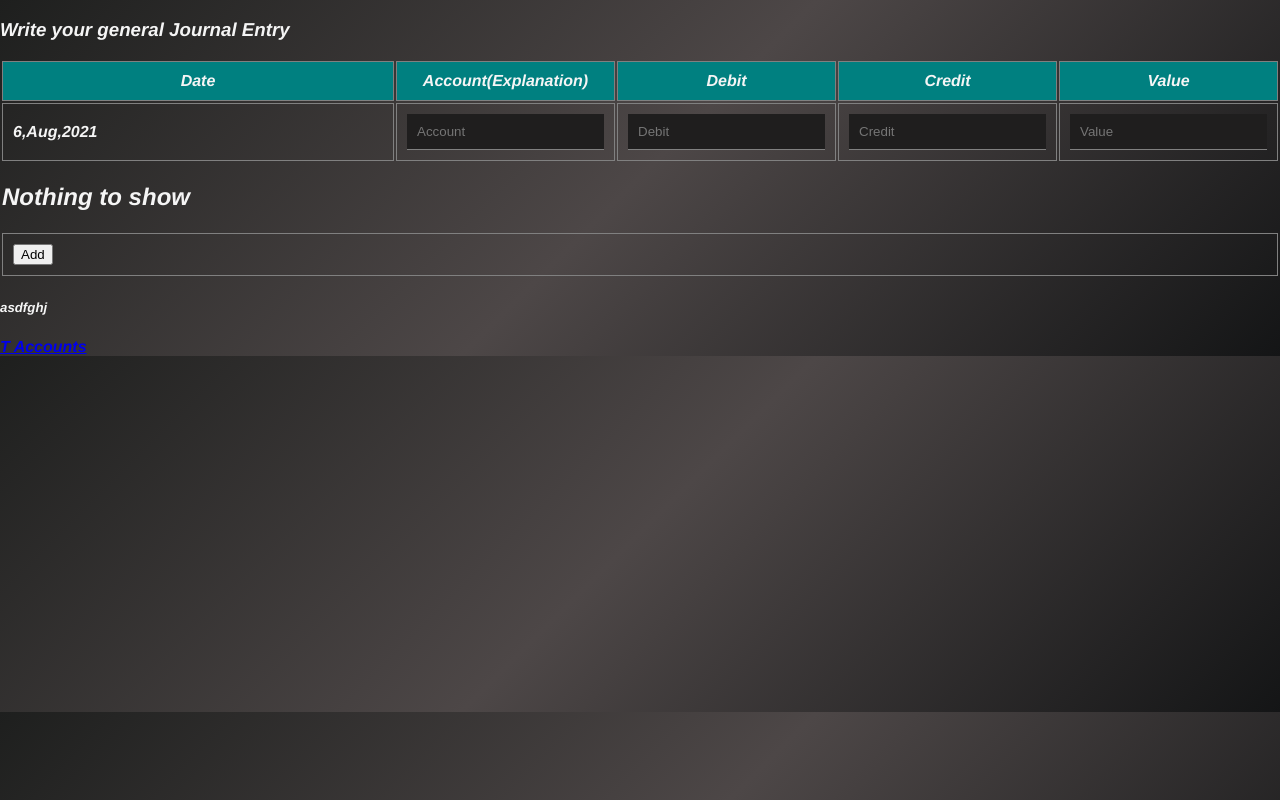
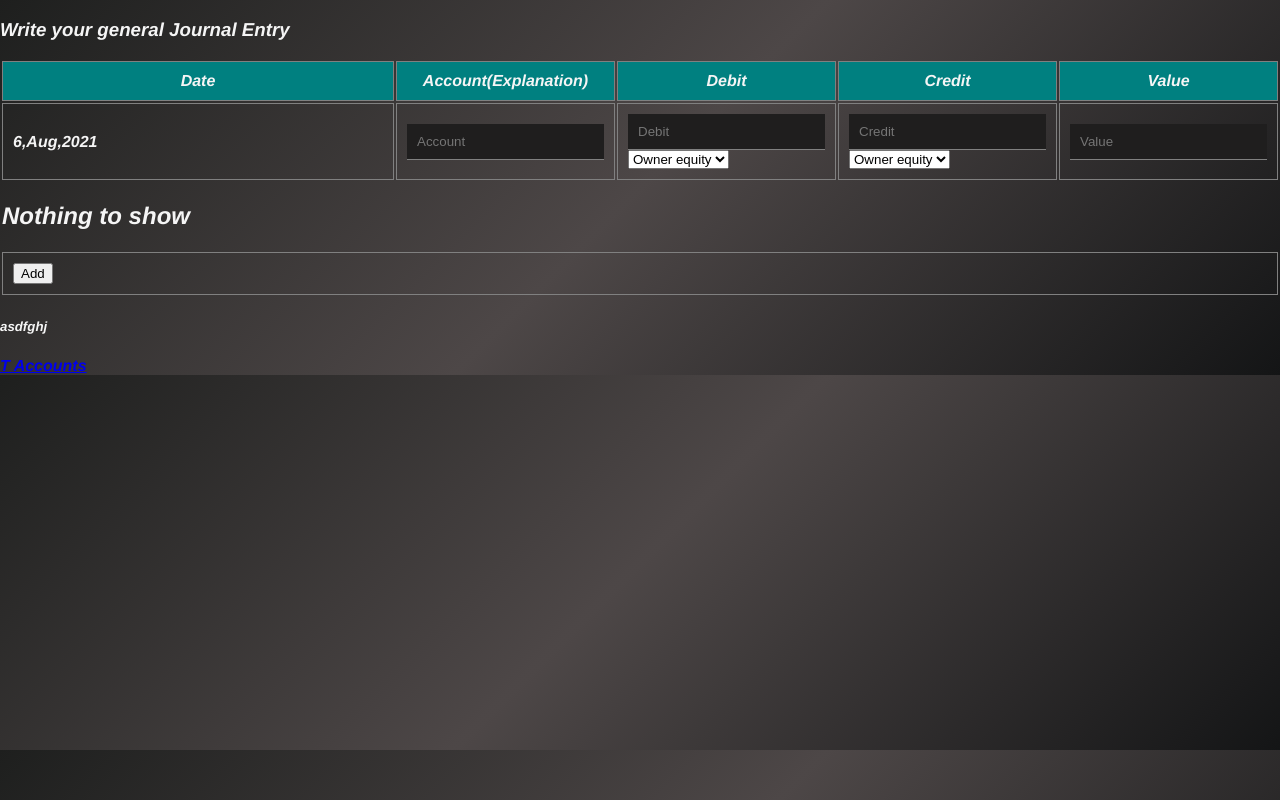
Before and after one commit to Anumjawaid/Accounting_Cycle, a React (Create React App) app: page / in a window 1280 px wide. Built offline with nearby package versions, Linux system fonts and the light colour scheme.

Commit message:
specification added

```diff
--- a/src/components/Journal/generalJournal.jsx
+++ b/src/components/Journal/generalJournal.jsx
@@ -8,6 +8,8 @@ export default function GeneralJournal() {
     const [debit, setdeb] = useState()
     const [credit, setcred] = useState()
     const [val, setval] = useState()
+    const [debst,setDebst]=useState("Owner equity")
+    const [credst,setCredst]=useState("Owner equity")
     //actual journal
     const [journal, setjournal] = useState([])
     const accts = []//for getting taccounts name from firebase
@@ -54,6 +56,8 @@ export default function GeneralJournal() {
             generjournal.credit = credit
             generjournal.debit = debit
             generjournal.value = Number(val)
+            generjournal.crstat=credst
+            generjournal.debst=debst
 
 
 
@@ -66,7 +70,7 @@ export default function GeneralJournal() {
             console.log(journal, "journal")
             console.log(generjournal, 'generaljournal')
             // now firebase work for generaljournal
-            // firebase.database().ref('/').child('generalentries').push(generjournal)
+            firebase.database().ref('/').child('generalentries').push(generjournal)
             // for taccount
             var taccounttemp = {}
             console.log(tac.includes(generjournal['credit']),tac.includes(generjournal['debit']))
@@ -215,8 +219,26 @@ export default function GeneralJournal() {
                             <tr>
                                 <td>{datetoday()}</td>
                                 <td><input type='text' value={acc} onChange={(e) => setacc(e.target.value)} placeholder='Account'></input></td>
-                                <td><input type='text' value={debit} onChange={(e) => setdeb(e.target.value)} placeholder='Debit'></input></td>
-                                <td> <input type='text' value={credit} onChange={(e) => setcred(e.target.value)} placeholder='Credit'></input></td>
+                                <td>
+                                    <input type='text' value={debit} onChange={(e) => setdeb(e.target.value)} placeholder='Debit'></input>
+                                    <select onChange={(e)=>setDebst(e.target.value)}>
+                                        <option>Owner equity</option>
+                                        <option>Asset</option>
+                                        <option>Revenue</option>
+                                        <option>Expense</option>
+
+                                    </select>
+                                </td>
+                                <td>
+                                     <input type='text' value={credit} onChange={(e) => setcred(e.target.value)} placeholder='Credit'></input>
+                                     <select onChange={(e)=>setCredst(e.target.value)}>
+                                        <option>Owner equity</option>
+                                        <option>Asset</option>
+                                        <option>Revenue</option>
+                                        <option>Expense</option>
+
+                                    </select>
+                                </td>
                                 <td><input type='text' value={val} onChange={(e) => setval(e.target.value)} placeholder='Value'></input></td>
 
                             </tr>
```
